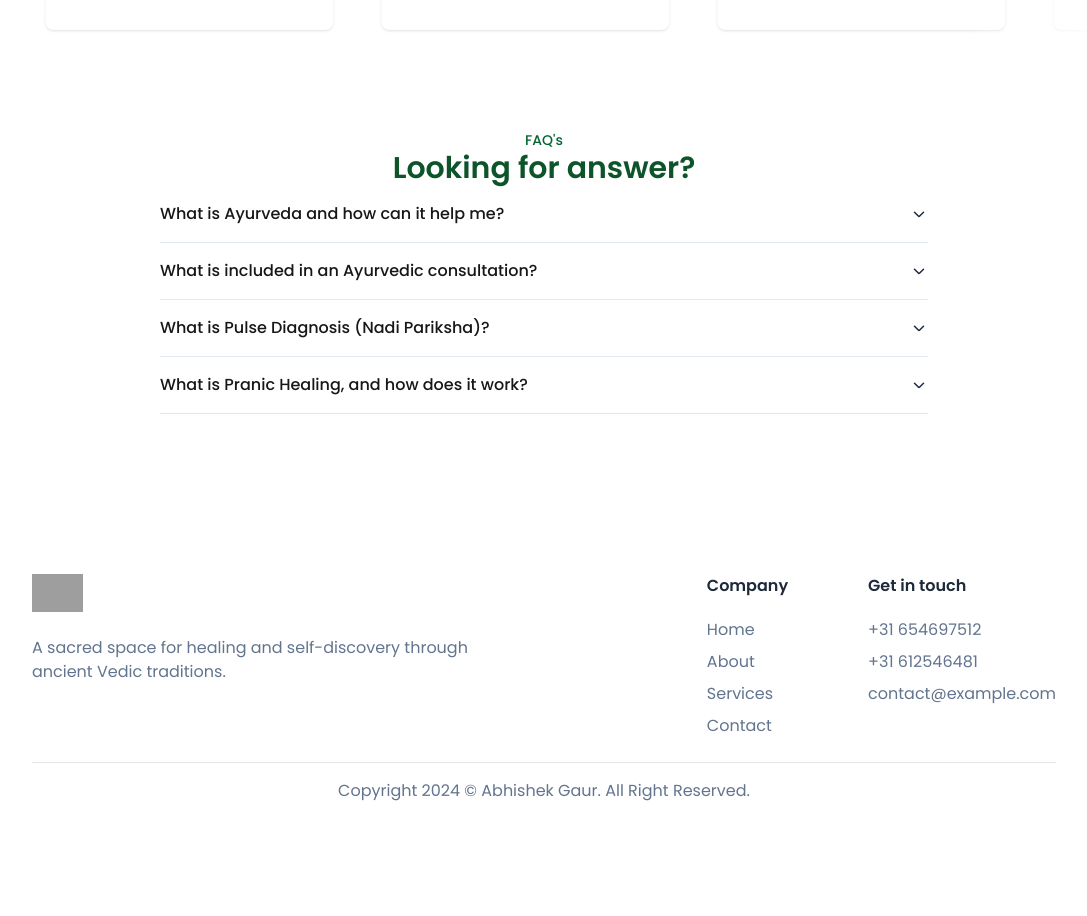
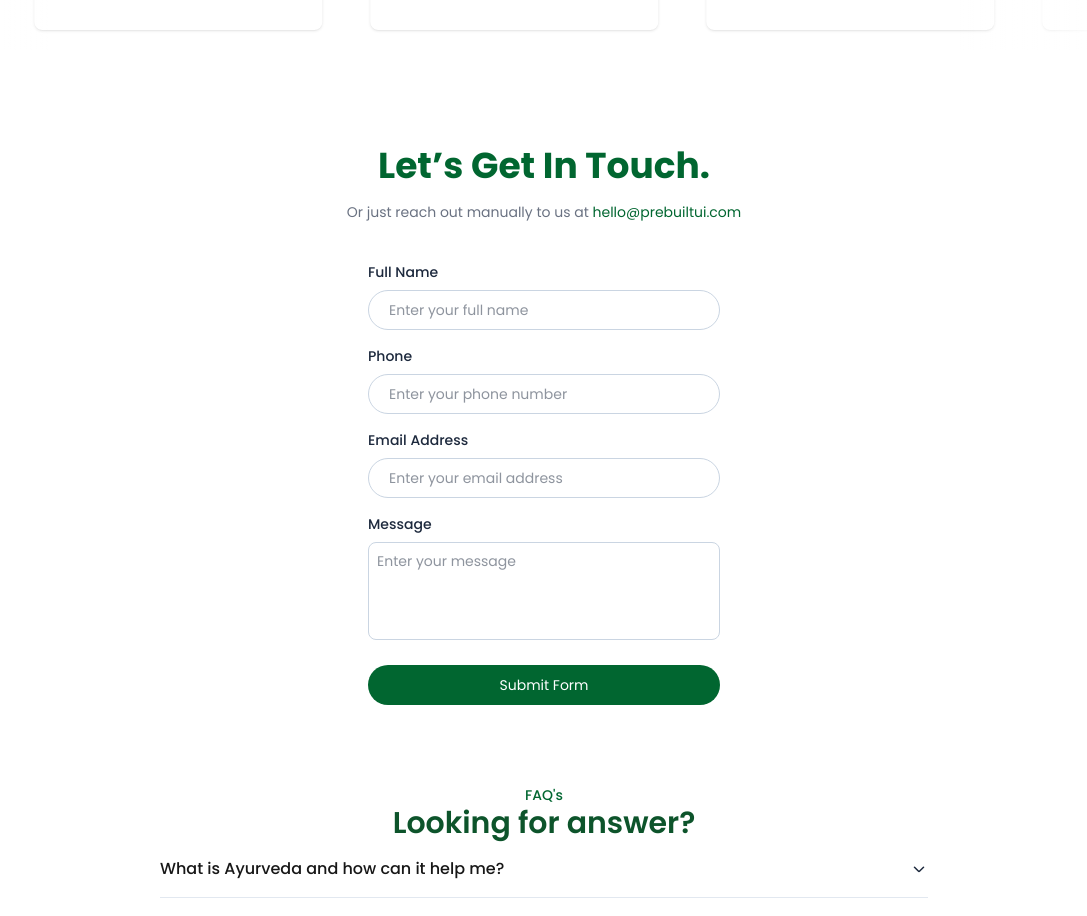
Before and after one commit to Officialabhigaur/tathastuwellness, a Next.js app: page / in a window 1280 px wide. Shown: the part 1880-2796 px from the top of the page, without its empty margins (96-1183 px from the left). Before the commit the page ends 2703 px from the top, so only its background shows below. Built offline with nearby package versions, Linux system fonts and the light colour scheme; grey boxes are pictures that could not be loaded.

Commit message:
whats app icon with responsive navbar added

```diff
--- a/src/app/globals.css
+++ b/src/app/globals.css
@@ -14,12 +14,12 @@
   --font-mono: var(--font-geist-mono);
 }
 
-@media (prefers-color-scheme: dark) {
+/* @media (prefers-color-scheme: dark) {
   :root {
     --background: #0a0a0a;
     --foreground: #ededed;
   }
-}
+} */
 
 body {
   background: var(--background);
--- a/src/app/page.jsx
+++ b/src/app/page.jsx
@@ -1,4 +1,5 @@
 import CallToAction from "@/components/callToAction/CallToAction";
+import ContactForm from "@/components/contactForm/ContactForm";
 import FaqSection from "@/components/faqSection/FaqSection";
 import HeroSection from "@/components/herosection/HeroSection";
 import ScrollingCards from "@/components/scrollingCards/ScrollingCards";
@@ -11,7 +12,17 @@ export default function page() {
       <ScrollingCards />
       <CallToAction />
       <Testimonials />
+      <ContactForm />
       <FaqSection />
+      <a
+        href="https://wa.me/9927067684
+  "
+        target="_blank"
+        rel="noopener noreferrer"
+        className="fixed bottom-6 right-6 animate-bounce   rounded-full shadow-lg z-10"
+      >
+        <img src="/whatsapp.webp" alt="WhatsApp" className="w-15 h-15" />
+      </a>
     </div>
   );
 }
--- /dev/null
+++ b/src/components/contactForm/ContactForm.jsx
@@ -0,0 +1,132 @@
+// export default function ContactForm() {
+//     return (
+//         <form action="https://formsubmit.co/agaur0136@gmail.com" className="flex flex-col items-center text-sm text-slate-800" method="POST">
+
+//             <h1 className="text-4xl font-bold py-4 text-center text-green-800">Let’s Get In Touch.</h1>
+//             <p className="max-md:text-sm text-gray-500 pb-10 text-center">
+//                 Or just reach out manually to us at <a href="#" className="text-green-800 hover:underline">hello@prebuiltui.com</a>
+//             </p>
+
+//             <div className="max-w-96 w-full px-4">
+//                 <label htmlFor="name" className="font-medium">Full Name</label>
+//                 <div className="flex items-center mt-2 mb-4 h-10 pl-3 border border-slate-300 rounded-full focus-within:ring-2 focus-within:ring-green-800 transition-all overflow-hidden">
+//                     <svg width="20" height="20" viewBox="0 0 20 20" fill="none" xmlns="http://www.w3.org/2000/svg">
+//                         <path d="M18.311 16.406a9.64 9.64 0 0 0-4.748-4.158 5.938 5.938 0 1 0-7.125 0 9.64 9.64 0 0 0-4.749 4.158.937.937 0 1 0 1.623.938c1.416-2.447 3.916-3.906 6.688-3.906 2.773 0 5.273 1.46 6.689 3.906a.938.938 0 0 0 1.622-.938M5.938 7.5a4.063 4.063 0 1 1 8.125 0 4.063 4.063 0 0 1-8.125 0" fill="#475569"/>
+//                     </svg>
+//                     <input type="text" className="h-full px-2 w-full outline-none bg-transparent" placeholder="Enter your full name" required />
+//                 </div>
+
+//                  <label htmlFor="phone" className="font-medium">Phone</label>
+//                 <div className="flex items-center mt-2 mb-4 h-10 pl-3 border border-slate-300 rounded-full focus-within:ring-2 focus-within:ring-green-800 transition-all overflow-hidden">
+//                     <svg width="20" height="20" viewBox="0 0 20 20" fill="none" xmlns="http://www.w3.org/2000/svg">
+//                         <path d="M18.311 16.406a9.64 9.64 0 0 0-4.748-4.158 5.938 5.938 0 1 0-7.125 0 9.64 9.64 0 0 0-4.749 4.158.937.937 0 1 0 1.623.938c1.416-2.447 3.916-3.906 6.688-3.906 2.773 0 5.273 1.46 6.689 3.906a.938.938 0 0 0 1.622-.938M5.938 7.5a4.063 4.063 0 1 1 8.125 0 4.063 4.063 0 0 1-8.125 0" fill="#475569"/>
+//                     </svg>
+//                     <input type="tel" className="h-full px-2 w-full outline-none bg-transparent" placeholder="Enter your phone number" required />
+//                 </div>
+
+//                 <label htmlFor="email-address" className="font-medium mt-4">Email Address</label>
+//                 <div className="flex items-center mt-2 mb-4 h-10 pl-3 border border-slate-300 rounded-full focus-within:ring-2 focus-within:ring-green-800 transition-all overflow-hidden">
+//                     <svg width="20" height="20" viewBox="0 0 20 20" fill="none" xmlns="http://www.w3.org/2000/svg">
+//                         <path d="M17.5 3.438h-15a.937.937 0 0 0-.937.937V15a1.563 1.563 0 0 0 1.562 1.563h13.75A1.563 1.563 0 0 0 18.438 15V4.375a.94.94 0 0 0-.938-.937m-2.41 1.874L10 9.979 4.91 5.313zM3.438 14.688v-8.18l5.928 5.434a.937.937 0 0 0 1.268 0l5.929-5.435v8.182z" fill="#475569"/>
+//                     </svg>
+//                     <input type="email" className="h-full px-2 w-full outline-none bg-transparent" placeholder="Enter your email address" required />
+//                 </div>
+
+//                 <label htmlFor="message" className="font-medium mt-4">Message</label>
+//                 <textarea rows="4" className="w-full mt-2 p-2 bg-transparent border border-slate-300 rounded-lg resize-none outline-none focus:ring-2 focus-within:ring-green-800 transition-all" placeholder="Enter your message" required></textarea>
+
+//                 <button type="submit" className="flex items-center justify-center gap-1 mt-5 bg-green-800 hover:bg-green-900 text-white py-2.5 w-full rounded-full transition cursor-pointer">
+//                     Submit Form
+//                     <svg className="mt-0.5" width="21" height="20" viewBox="0 0 21 20" fill="none" xmlns="http://www.w3.org/2000/svg">
+//                         <path d="m18.038 10.663-5.625 5.625a.94.94 0 0 1-1.328-1.328l4.024-4.023H3.625a.938.938 0 0 1 0-1.875h11.484l-4.022-4.025a.94.94 0 0 1 1.328-1.328l5.625 5.625a.935.935 0 0 1-.002 1.33" fill="#fff"/>
+//                     </svg>
+//                 </button>
+//             </div>
+//         </form>
+//     );
+// };
+
+
+
+export default function ContactForm() {
+    return (
+        <form
+            action="https://formsubmit.co/3eeeb557f0647e82e624d8340d207179"
+            method="POST"
+            className="flex flex-col items-center text-sm text-slate-800"
+        >
+            {/* REQUIRED for FormSubmit */}
+            <input type="hidden" name="_captcha" value="false" />
+            <input type="hidden" name="_template" value="table" />
+            <input type="hidden" name="_subject" value="New Contact Form Submission" />
+            <input type="hidden" name="_next" value="https://yourwebsite.com/thank-you" />
+
+            <h1 className="text-4xl font-bold py-4 text-center text-green-800">
+                Let’s Get In Touch.
+            </h1>
+
+            <p className="max-md:text-sm text-gray-500 pb-10 text-center">
+                Or just reach out manually to us at{" "}
+                <a href="#" className="text-green-800 hover:underline">
+                    hello@prebuiltui.com
+                </a>
+            </p>
+
+            <div className="max-w-96 w-full px-4">
+                {/* NAME */}
+                <label className="font-medium">Full Name</label>
+                <div className="flex items-center mt-2 mb-4 h-10 pl-3 border border-slate-300 rounded-full">
+                    <input
+                        type="text"
+                        name="name"
+                        className="h-full px-2 w-full outline-none bg-transparent"
+                        placeholder="Enter your full name"
+                        required
+                    />
+                </div>
+
+                {/* PHONE */}
+                <label className="font-medium">Phone</label>
+                <div className="flex items-center mt-2 mb-4 h-10 pl-3 border border-slate-300 rounded-full">
+                    <input
+                        type="tel"
+                        name="phone"
+                        className="h-full px-2 w-full outline-none bg-transparent"
+                        placeholder="Enter your phone number"
+                        required
+                    />
+                </div>
+
+                {/* EMAIL */}
+                <label className="font-medium mt-4">Email Address</label>
+                <div className="flex items-center mt-2 mb-4 h-10 pl-3 border border-slate-300 rounded-full">
+                    <input
+                        type="email"
+                        name="email"
+                        className="h-full px-2 w-full outline-none bg-transparent"
+                        placeholder="Enter your email address"
+                        required
+                    />
+                </div>
+
+                {/* MESSAGE */}
+                <label className="font-medium mt-4">Message</label>
+                <textarea
+                    name="message"
+                    rows="4"
+                    className="w-full mt-2 p-2 bg-transparent border border-slate-300 rounded-lg resize-none outline-none"
+                    placeholder="Enter your message"
+                    required
+                ></textarea>
+
+                {/* SUBMIT BUTTON */}
+                <button
+                    type="submit"
+                    className="flex items-center justify-center gap-1 mt-5 bg-green-800 hover:bg-green-900 text-white py-2.5 w-full rounded-full transition"
+                >
+                    Submit Form
+                </button>
+            </div>
+        </form>
+    );
+};
--- a/src/components/navbar/Navbar.jsx
+++ b/src/components/navbar/Navbar.jsx
@@ -23,15 +23,15 @@ export default function Navbar() {
     },
     {
       name: "About",
-      href: "#features",
+      href: "/",
     },
     {
       name: "Services",
-      href: "#pricing",
+      href: "/",
     },
     {
       name: "Contact",
-      href: "#docs",
+      href: "/",
     },
   ];
 
@@ -55,39 +55,47 @@ export default function Navbar() {
           </Link>
         ))}
       </div>
+
       {/* Mobile menu */}
       <div
-        className={`fixed inset-0 flex flex-col items-center justify-center gap-6 text-lg font-medium bg-white/40 backdrop-blur-md md:hidden transition duration-300 ${
+        className={`fixed inset-0 flex flex-col p-5  gap-1 text-lg font-medium bg-[#ffffff] md:hidden transition duration-300 ${
           openMobileMenu ? "translate-x-0" : "-translate-x-full"
         }`}
       >
-        {navLinks.map((link) => (
-          <Link key={link.name} href={link.href}>
-            {link.name}
-          </Link>
-        ))}
-        <button className="cursor-pointer">Sign in</button>
         <button
-          className="aspect-square size-10 p-1 items-center justify-center bg-indigo-600 hover:bg-indigo-700 transition text-white rounded-md flex"
+          className=" size-10 p-1 items-center justify-center bg-green-800 hover:bg-green-900 transition text-white rounded-md flex absolute right-1 top-1"
           onClick={() => setOpenMobileMenu(false)}
         >
           <XIcon />
         </button>
+        {navLinks.map((link) => (
+          <Link
+            key={link.name}
+            href={link.href}
+            className=" py-2 px-2  border-b-gray-300 border-b"
+            onClick={() => setOpenMobileMenu(false)}
+          >
+            {link.name}
+          </Link>
+        ))}
+        <button className="cursor-pointer bg-green-800 py-2 mt-5 rounded text-white">
+          Sign in
+        </button>
       </div>
-
 
       <div className="flex items-center gap-4">
         <Link
           href="tel:+31 654697512"
           className="hidden    cursor-pointer  md:flex  items-center  gap-2 px-4 py-2  transition rounded-md"
         >
-          <PhoneCall size={15} /> +31 654697512
+          <PhoneCall size={15} />
+          +91 7060880030
         </Link>
         <Link
           href="tel:+31 612546481"
           className="hidden    cursor-pointer  md:flex  items-center  gap-2 px-4 py-2  transition  rounded-md"
         >
-          <PhoneCall size={15} /> +31 612546481
+          <PhoneCall size={15} /> +91 9927067684
         </Link>
         <button className="hidden cursor-pointer xl:block  transition px-4 py-2   bg-green-800 text-white rounded-md">
           Sign in
```
Also changed, not shown: public/whatsapp.webp (added).
